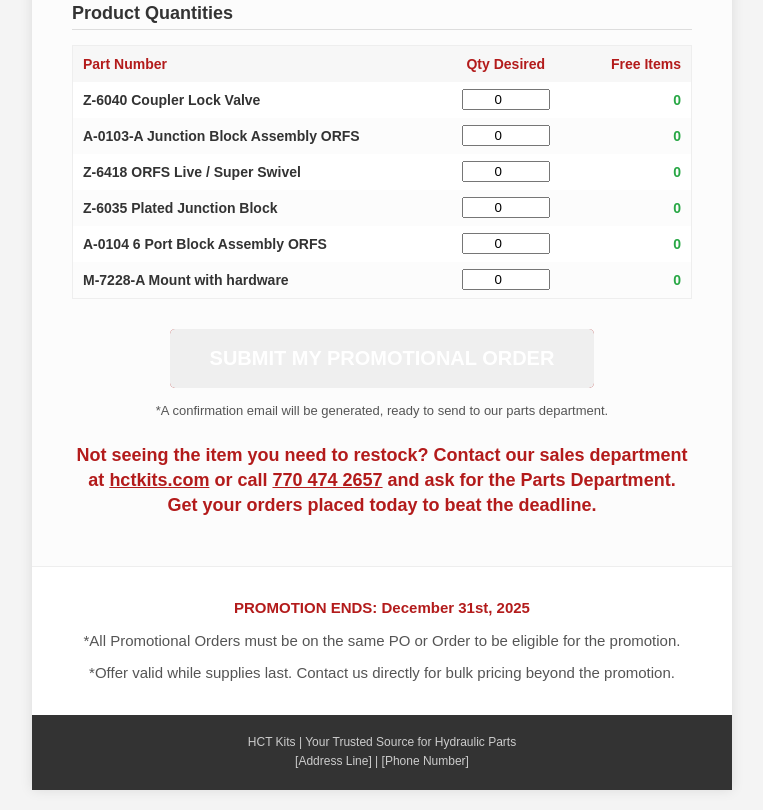
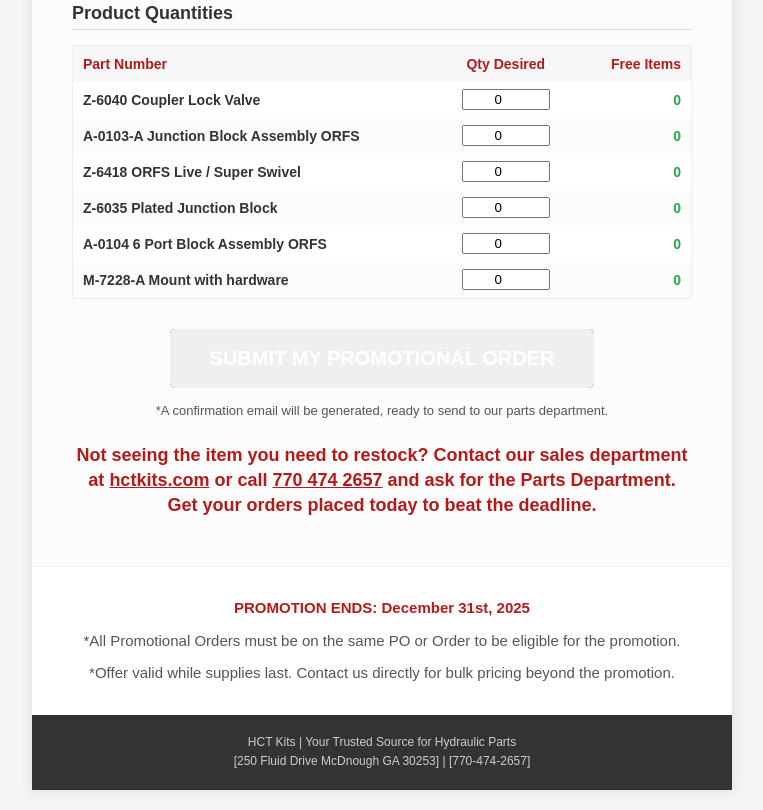
Before and after one commit to HCTManager/Promotional-Sales, a plain HTML site: page index.html in a window 1280 px wide. Shown: the part 2469-3279 px from the top of the page, without its empty margins (258-1021 px from the left). Drawn offline with Linux system fonts and the light colour scheme.

Commit message:
Update index.html

```diff
--- a/index.html
+++ b/index.html
@@ -512,7 +512,7 @@
       <!-- Footer -->
       <div class="footer">
         <p style="margin: 0;">HCT Kits | Your Trusted Source for Hydraulic Parts</p>
-        <p style="margin-top: 5px;">[Address Line] | [Phone Number]</p>
+        <p style="margin-top: 5px;">[250 Fluid Drive McDnough GA 30253] | [770-474-2657]</p>
       </div>
 
     </div>
```
